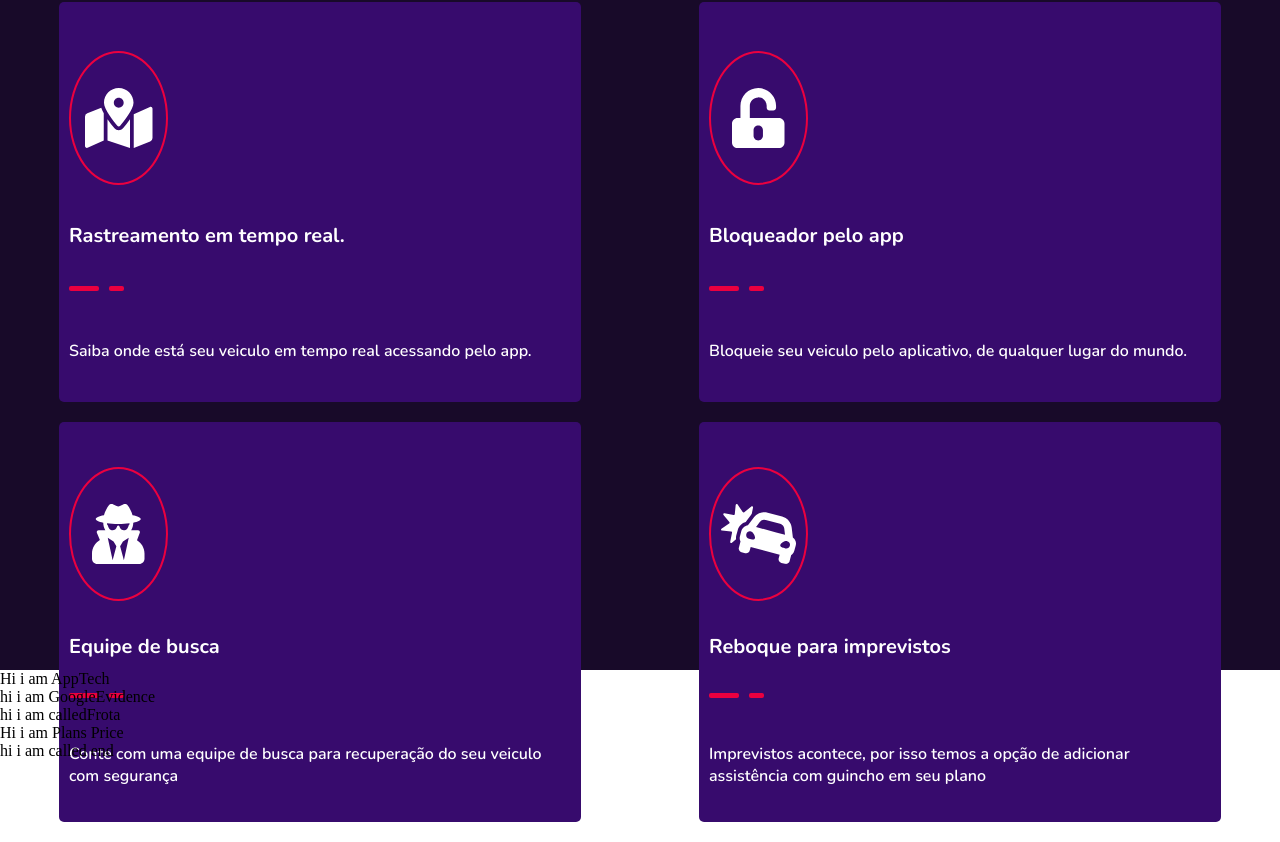
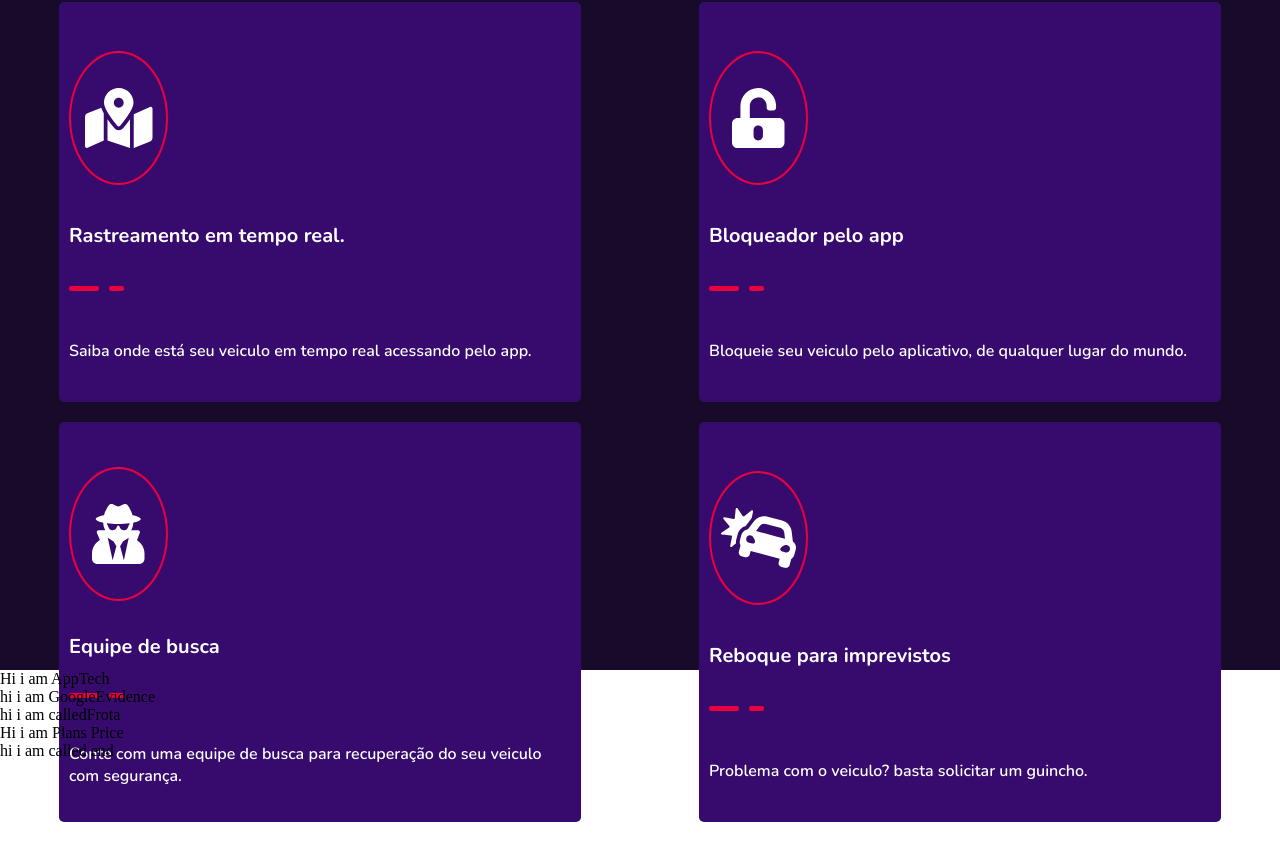
Before and after one commit to malves224/ClewsatWebSite, a React (Create React App) app: page / in a window 1280 px wide. Shown: the part 971-1813 px from the top of the page. Built offline with nearby package versions, Linux system fonts and the light colour scheme.

Commit message:
correçao textos do card carCrash

```diff
--- a/src/textData.js
+++ b/src/textData.js
@@ -34,12 +34,12 @@ const differences = {
   {
     icon: "faUserSecret",
     title: "Equipe de busca",
-    description: "Conte com uma equipe de busca para recuperação do seu veiculo com segurança",
+    description: "Conte com uma equipe de busca para recuperação do seu veiculo com segurança.",
   },
   {
     icon: "faCarCrash",
     title: "Reboque para imprevistos",
-    description: "Imprevistos acontece, por isso temos a opção de adicionar assistência com guincho em seu plano",
+    description: "Problema com o veiculo? basta solicitar um guincho.",
   },
   ],
 };
```
